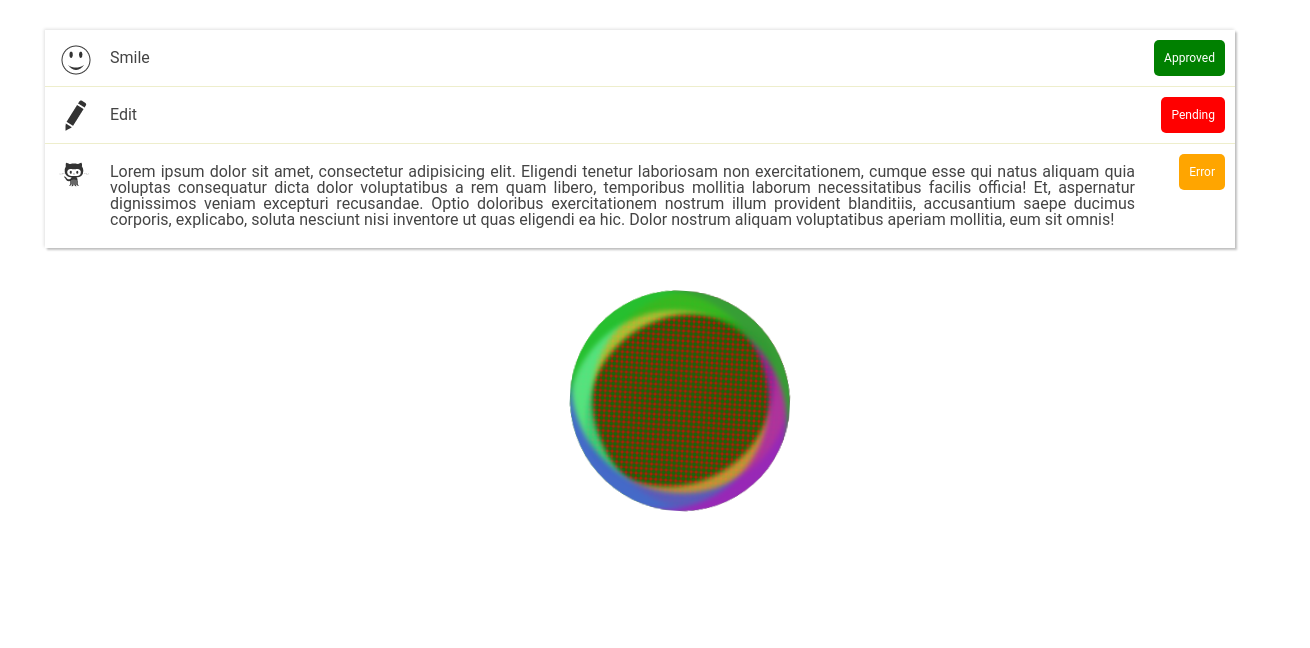
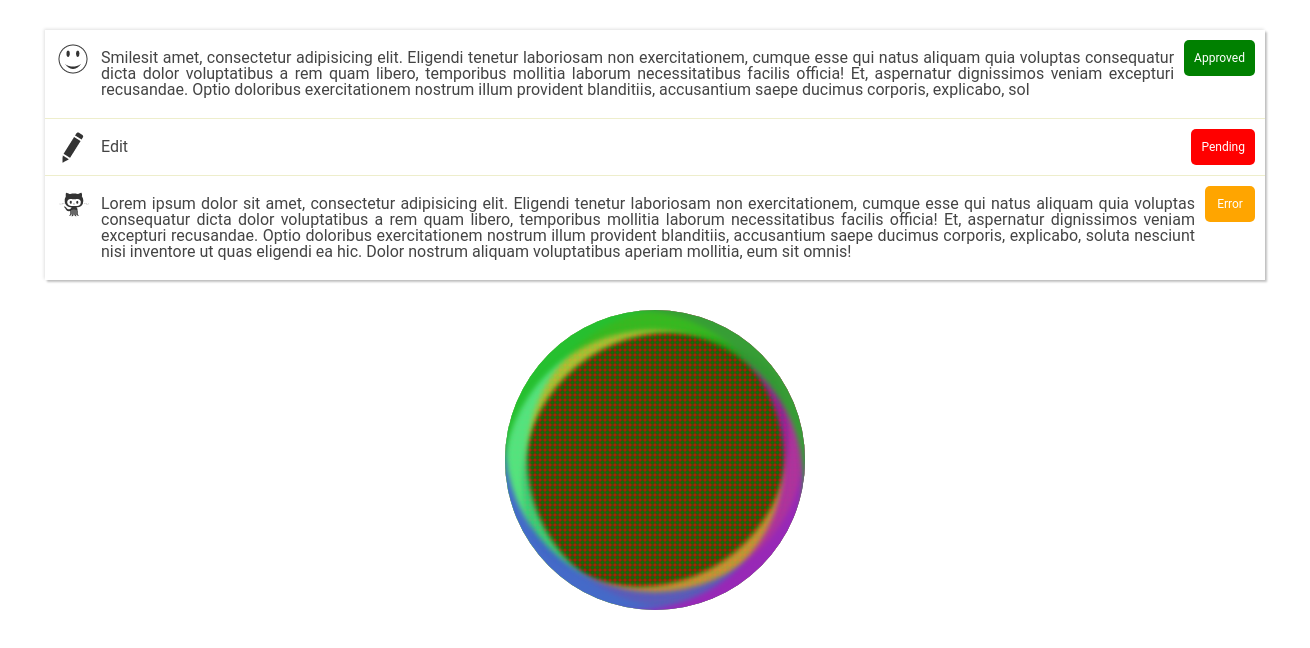
Before and after one commit to ukrenianshtorm/level_up_homeworks, a website: page public/views/css/homework-6/index.html in a window 1280 px wide. Shown: the whole page, 1310 px wide, since content can reach past the window. Drawn offline with Linux system fonts and the light colour scheme.

Commit message:
css 4,5,6,fixed

```diff
--- a/public/views/css/homework-4/css/style.css
+++ b/public/views/css/homework-4/css/style.css
@@ -56,12 +56,6 @@ body {
   padding: 0px 15px;
 }
 
-.container:after {
-  content: "";
-  display: block;
-  clear: both;
-}
-
 .header {
   background-color: #228B22;
   color: #fff;
@@ -96,7 +90,6 @@ body {
 }
 
 .nav-authorisation {
-  padding: 0 15px;
   float: right;
   text-align: right;
 }
--- a/public/views/css/homework-5/css/style.css
+++ b/public/views/css/homework-5/css/style.css
@@ -346,8 +346,8 @@ input:checked + .checkbox:after {
   position: absolute;
   color: #fff;
   font-size: 24px;
-  top: 160px;
-  left: 30px;
+  bottom: 20px;
+  left: 20px;
 }
 
 .card__content {
--- a/public/views/css/homework-6/css/style.css
+++ b/public/views/css/homework-6/css/style.css
@@ -1,4 +1,4 @@
-*,
+state
  :before,
  :after {
   box-sizing: border-box;
@@ -45,20 +45,20 @@ a {
 }
 
 .sprite--pozition_1 {
-  background-position: -109px -38px;
+  background-position: -112px -39px;
 }
 
 .sprite--pozition_2 {
-  background-position: -109px -76px;
+  background-position: -112px -76px;
 }
 
 .sprite--pozition_3 {
-  background-position: 0px -148px;
+  background-position: 0px -150px;
 }
 
-.button {
+.state {
   font-size: 12px;
-  display: inline-block;
+ /* display: inline-block;*/
   vertical-align: top;
   color: #fff;
   outline: 0;
@@ -67,27 +67,28 @@ a {
   text-align: center;
 }
 
-.button--size_default {
+.state--size_default {
   min-width: 30px;
   height: 36px;
   padding: 0 10px;
   line-height: 36px;
 }
 
-.button--theme_approved {
+.state--theme_approved {
   background-color: green;
 }
 
-.button--theme_pending {
+.state--theme_pending {
   background-color: red;
 }
 
-.button--theme_error {
+.state--theme_error {
   background-color: orange;
 }
 
 .list {
   box-shadow: 2px 2px 2px rgba(0, 0, 0, 0.24), -1px -1px 3px rgba(0, 0, 0, 0.12);
+  margin-bottom: 30px;
 }
 
 .list__item {
@@ -100,66 +101,26 @@ a {
 }
 
 .list-item__sprite {
+  display: table-cell;
   float: left;
 }
 
-.list-item__buttom {
+.list-item__state {
   float: right;
 }
 
 .list-item__paragraph {
+  display: table-cell;
   padding: 10px;
   text-align: justify;
-  margin-left: 45px;
-  margin-right: 80px;
-}
-
-.circle-container {
-  margin: 0 auto;
-  padding: 40px;
-  height: 300px;
-  width: 300px;
 }
 
 .circle {
-  height: 100%;
-  width: 100%;
+  margin: 0 auto;
+  height: 300px;
+  width: 300px;
   border-radius: 50%;
   background-image: radial-gradient(green, #2e520c, red);
   background-size: 5px 5px;
-  background-repeat: repeat;
   box-shadow: inset -2px 20px 5px rgba(26, 182, 28, 0.80), inset -21px 0px 5px rgba(168, 28, 181, 0.80), inset 0px -18px 5px rgba(64, 77, 219, 0.80), inset 22px -2px 5px rgba(64, 235, 144, 0.80), inset 17px 22px 5px rgba(196, 219, 64, 0.80), inset -16px -23px 5px rgba(224, 167, 64, 0.80);
 }
-
-.cssAnimation {
-  -webkit-animation: cssAnimation 5s 3 linear;
-  -moz-animation: cssAnimation 5s 3 linear;
-  -o-animation: cssAnimation 5s 3 linear;
-}
-
-@-webkit-keyframes cssAnimation {
-  from {
-    -webkit-transform: rotate(4deg) scale(1) skew(1deg) translate(40px);
-  }
-  to {
-    -webkit-transform: rotate(360deg) scale(1) skew(1deg) translate(40px);
-  }
-}
-
-@-moz-keyframes cssAnimation {
-  from {
-    -moz-transform: rotate(4deg) scale(1) skew(1deg) translate(40px);
-  }
-  to {
-    -moz-transform: rotate(360deg) scale(1) skew(1deg) translate(40px);
-  }
-}
-
-@-o-keyframes cssAnimation {
-  from {
-    -o-transform: rotate(4deg) scale(1) skew(1deg) translate(40px);
-  }
-  to {
-    -o-transform: rotate(360deg) scale(1) skew(1deg) translate(40px);
-  }
-}
--- a/public/views/css/homework-6/index.html
+++ b/public/views/css/homework-6/index.html
@@ -16,16 +16,16 @@
             <li class="list__item">
               <div class="list-item__sprite sprite--pozition_1 sprite">
               </div>
-              <div class="list-item__buttom button button--size_default button--theme_approved">Approved
+              <div class="list-item__state state state--size_default state--theme_approved">Approved
               </div>
               <div class="list-item__paragraph">
-                Smile
+                Smilesit amet, consectetur adipisicing elit. Eligendi tenetur laboriosam non exercitationem, cumque esse qui natus aliquam quia voluptas consequatur dicta dolor voluptatibus a rem quam libero, temporibus mollitia laborum necessitatibus facilis officia! Et, aspernatur dignissimos veniam excepturi recusandae. Optio doloribus exercitationem nostrum illum provident blanditiis, accusantium saepe ducimus corporis, explicabo, sol
               </div>
             </li>
             <li class="list__item">
               <div class="list-item__sprite sprite--pozition_2 sprite">
               </div>
-              <div class="list-item__buttom button button--size_default button--theme_pending">Pending
+              <div class="list-item__state state state--size_default state--theme_pending">Pending
               </div>
               <div class="list-item__paragraph">
                 Edit
@@ -34,16 +34,14 @@
             <li class="list__item">
               <div class="list-item__sprite sprite--pozition_3 sprite">
               </div>
-              <div class="list-item__buttom button button--size_default button--theme_error">Error
+              <div class="list-item__state state state--size_default state--theme_error">Error
               </div>
               <div class="list-item__paragraph">
                 Lorem ipsum dolor sit amet, consectetur adipisicing elit. Eligendi tenetur laboriosam non exercitationem, cumque esse qui natus aliquam quia voluptas consequatur dicta dolor voluptatibus a rem quam libero, temporibus mollitia laborum necessitatibus facilis officia! Et, aspernatur dignissimos veniam excepturi recusandae. Optio doloribus exercitationem nostrum illum provident blanditiis, accusantium saepe ducimus corporis, explicabo, soluta nesciunt nisi inventore ut quas eligendi ea hic. Dolor nostrum aliquam voluptatibus aperiam mollitia, eum sit omnis!
               </div>
             </li>
           </ul>
-          <div class="circle-container">
-            <div class="circle cssAnimation">
-            </div>
+          <div class="circle">
           </div>
         </div>
       </div>
```
Also changed, not shown: public/views/css/homework-4/index.html (+2 -0 lines).
